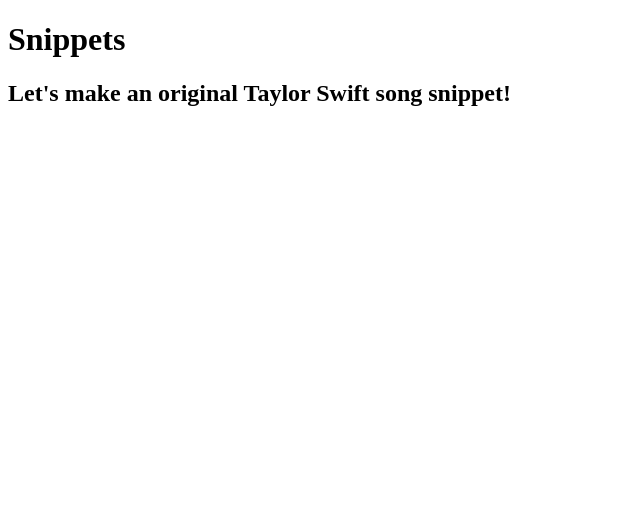
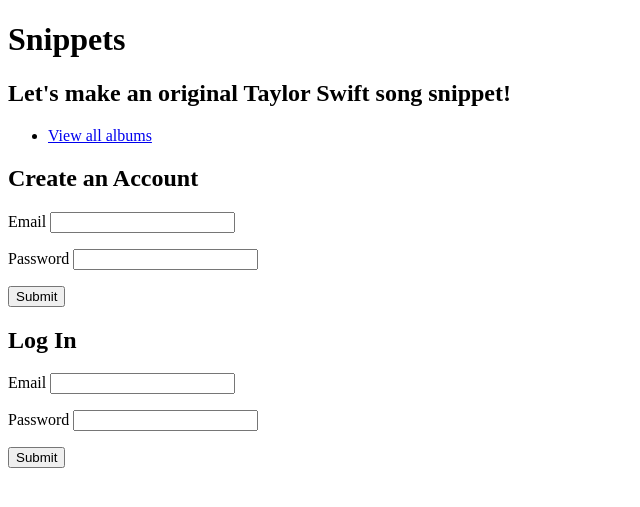
Before and after one commit to dianasch/snippets, a Python web app: template templates/homepage.html in a window 1280 px wide. Shown: the top 507 px of the page, without its empty margins (0-640 px from the left). Run offline with Jinja, Linux system fonts and the light colour scheme; the template is opened without the code that fills it, so the values that code supplies are empty.

Commit message:
Adds content and Create Account and Log In forms to homepage.

```diff
--- a/templates/homepage.html
+++ b/templates/homepage.html
@@ -6,4 +6,37 @@
 
     <h2>Let's make an original Taylor Swift song snippet!</h2>
 
+    <ul>
+        <li><a href="/albums">View all albums</a></li>
+    </ul>
+
+    <h2>Create an Account</h2>
+    <form action="/users" method="POST">
+        <p>
+        Email <input type="text" name="email">
+        </p>
+
+        <p>
+            Password <input type="password" name="password">
+        </p>
+
+        <p>
+            <input type="submit">
+        </p>
+    </form>
+
+    <h2>Log In</h2>
+    <form action="/login" method="POST">
+        <p>
+        Email <input type="text" name="email">
+        </p>
+
+        <p>
+            Password <input type="password" name="password">
+        </p>
+
+        <p>
+            <input type="submit">
+        </p>
+
 {% endblock %}
```
